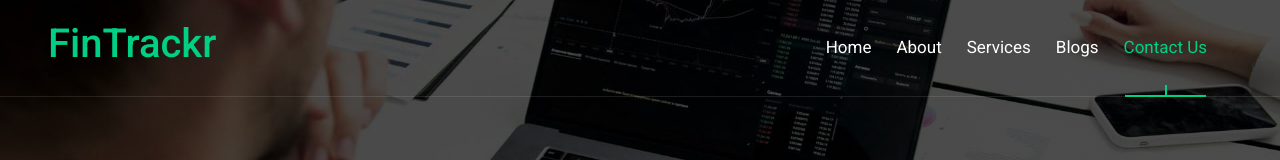
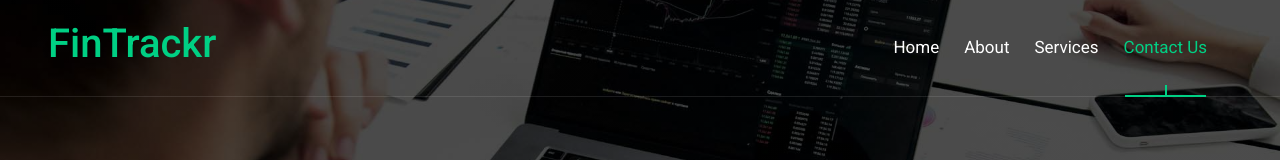
Before and after one commit to saki20020716/Accounting, a plain HTML site: page contact.html in a window 1280 px wide. Shown: the top 160 px of the page. Drawn offline with nearby package versions, Linux system fonts and the light colour scheme.

Commit message:
Update contact.html

```diff
--- a/contact.html
+++ b/contact.html
@@ -59,7 +59,6 @@
                         <a href="index.html" class="nav-item nav-link">Home</a>
                         <a href="about.html" class="nav-item nav-link">About</a>
                         <a href="service.html" class="nav-item nav-link">Services</a>
-                        <a href="blog.html" class="nav-item nav-link">Blogs</a>
                         <a href="contact.html" class="nav-item nav-link active">Contact Us</a>
                     </div>
                 </div>
```
